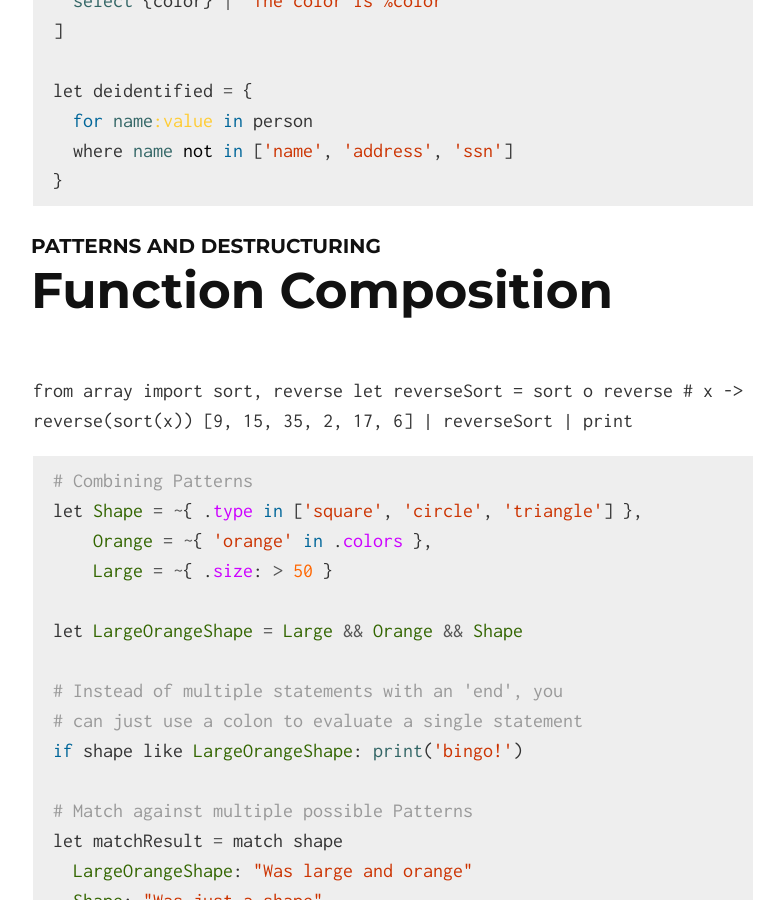
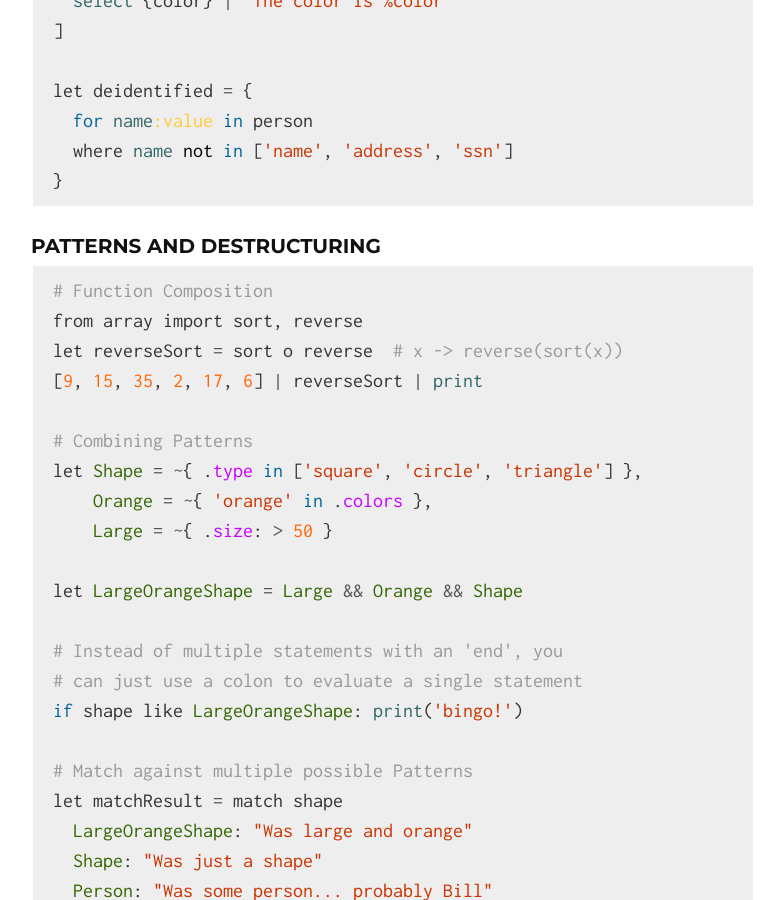
Before and after one commit to kode4food/fate-lang, a Jekyll site: the page built from index.md, in a window 1280 px wide and 900 px high, scrolled down 3794 px. Shown: the whole window, without its empty margins (247-1031 px from the left). Built offline with Jekyll 4.4.1, drawn with Linux system fonts in a browser that asks for light colours.

Commit message:
Update index.md

````diff
--- a/index.md
+++ b/index.md
@@ -129,12 +129,12 @@ let deidentified = {
 
 ### Patterns and Destructuring
 
+```ruby
 # Function Composition
 from array import sort, reverse
 let reverseSort = sort o reverse  # x -> reverse(sort(x))
 [9, 15, 35, 2, 17, 6] | reverseSort | print
 
-```ruby
 # Combining Patterns
 let Shape = ~{ .type in ['square', 'circle', 'triangle'] },
     Orange = ~{ 'orange' in .colors },
````
